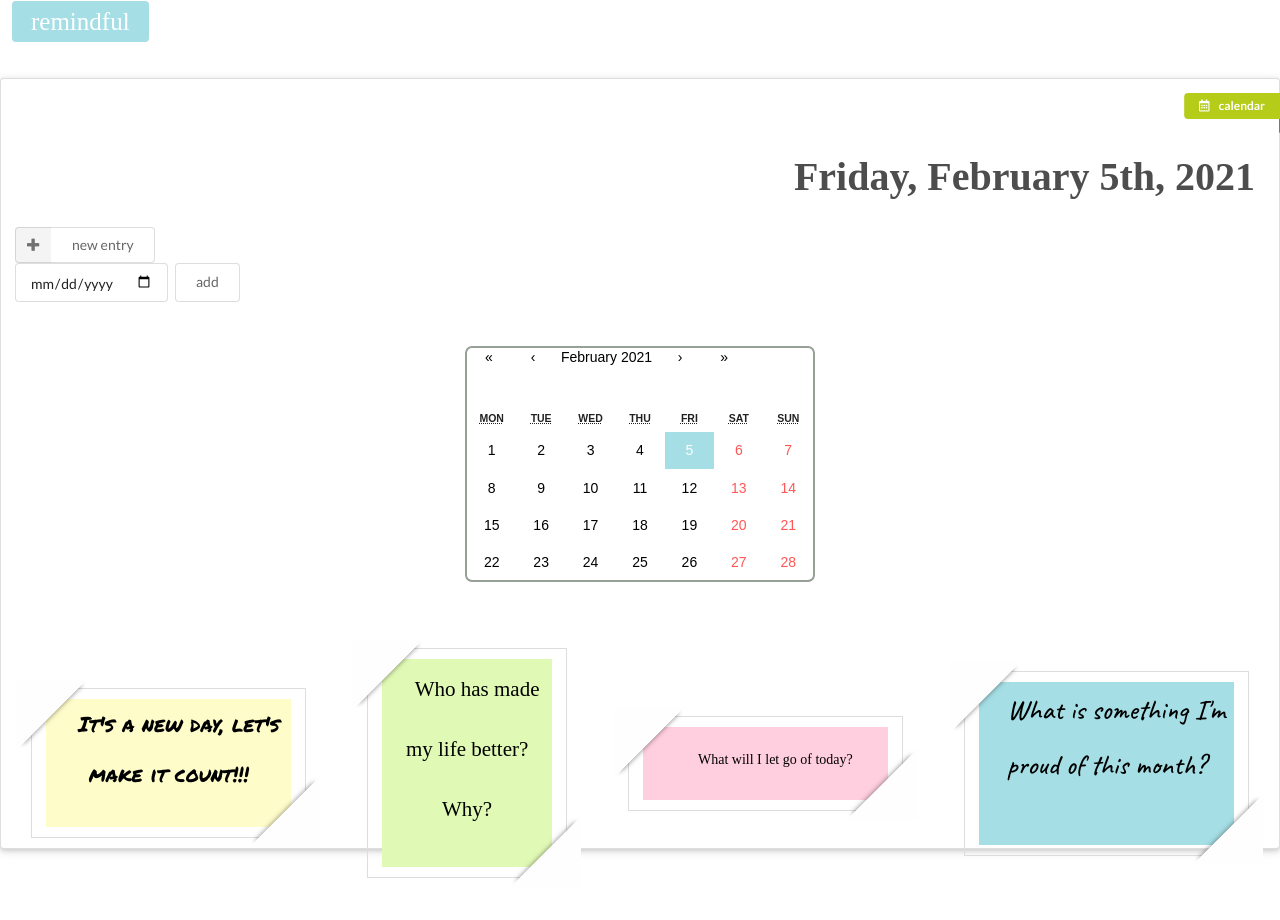
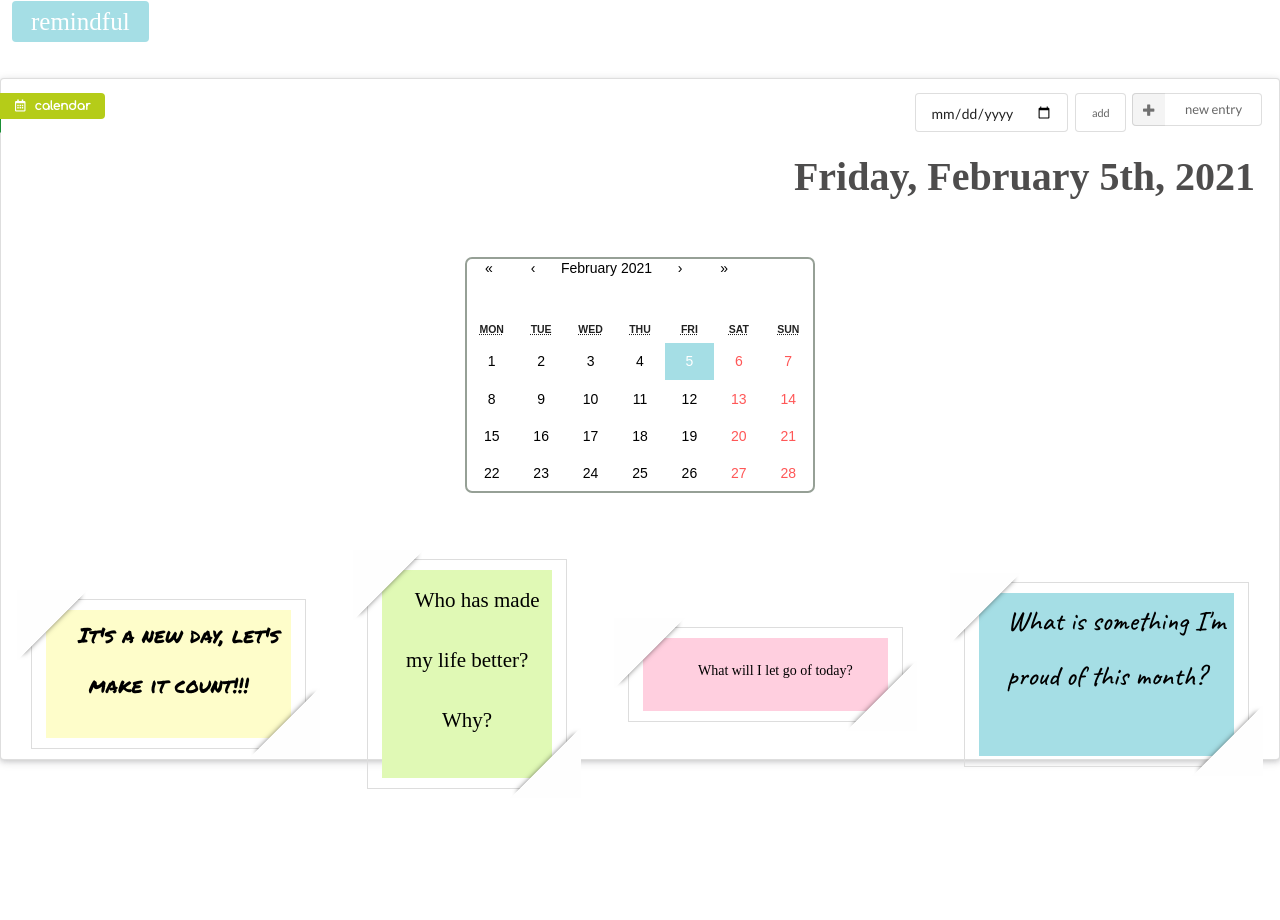
Before and after one commit to thecodeplanner/remindful-frontend, a React (Create React App) app: page /calendar in a window 1280 px wide. Both pictures are taken after a click on the element "new entry". Shown: the top 920 px of the page. After the commit the page ends 869 px from the top, so only its background shows below. Built offline with nearby package versions, Linux system fonts and the light colour scheme; a web font is replaced by a local one.

Commit message:
fixed format entries

```diff
--- a/src/AddDay.js
+++ b/src/AddDay.js
@@ -6,6 +6,7 @@ import { useHistory } from "react-router-dom";
 function AddDay({currentUser, onAddDay}) {
     const [day, setDay] = useState('')
     const history = useHistory()
+    console.log(day)
 
         function handleDayData(dayData) {
             onAddDay(dayData)
@@ -37,7 +38,7 @@ function AddDay({currentUser, onAddDay}) {
         }
 
     return (
-        <div className='ui form'>
+        <div className='ui form' id='add-day'>
         <form onSubmit={handleSubmit} className='fields'>
         <div className='field'>
 
@@ -47,7 +48,7 @@ function AddDay({currentUser, onAddDay}) {
         onChange={(e) => setDay(e.target.value)}
         />
         </div>
-        <input className="ui basic button" type="submit" value="add" />
+        <input className="ui mini basic button" type="submit" value="add" />
     </form>
     </div>
     )
--- a/src/App.js
+++ b/src/App.js
@@ -8,13 +8,11 @@ import Today from './Today'
 import Profile from './Profile'
 import DayDetails from './DayDetails'
 import Days from './Days'
-import { useHistory } from "react-router-dom";
 import { BrowserRouter as Router, Route, Switch} from 'react-router-dom'
 
 function App() {
   const [currentUser, setCurrentUser] = useState(null)
   const [days, setDays] = useState(null)
-  const history = useHistory()
 
   if (!days && currentUser) {
       fetch(`http://localhost:3000/users/${currentUser.id}`)
--- a/src/CalendarPage.js
+++ b/src/CalendarPage.js
@@ -9,37 +9,25 @@ function CalendarPage({ onAddDay, currentUser }) {
 
     const today = format(date, 'iiii, MMMM do, yyyy')
 
-    // console.log(chosenDay)
-
     function handleChangeDate(e) {
         setDate(e)
     }
-
-    // const dayToRender = days.filter((day) => {
-    //     return (
-    //         day.date === chosenDay
-    //         (setPickedDay(dayToRender))
-    //     )
-    // })
 
     function showAddDayForm() {
         setShowForm(!showForm)
     }
 
-
     return (
         <div className='ui raised segment'>
-            <div>
-            <a className="ui olive right ribbon label"><i className='calendar alternate outline icon'></i>calendar</a>
-                <h1 className="bungee-font"> {today} </h1>
 
-                <div className="ui basic labeled icon button" id='add-entry' onClick={showAddDayForm}>
+            <a className="ui olive ribbon label" id='cal-label'><i className='calendar alternate outline icon'></i>calendar</a>
+
+            <div className="ui small basic labeled icon button" id='add-entry' onClick={showAddDayForm}>
                 new entry
                 <i class="add icon"></i>
             </div>
-                {showForm ? <AddDay currentUser={currentUser} onAddDay={onAddDay}/> : null}
-
-            </div>
+            {showForm ? <AddDay currentUser={currentUser} onAddDay={onAddDay} /> : null}
+            <h1 className="bungee-font"> {today} </h1>
 
             <div className='calendar-container'>
                 <Calendar
@@ -47,7 +35,6 @@ function CalendarPage({ onAddDay, currentUser }) {
                     onChange={handleChangeDate}
                 />
             </div>
-
 
             <div className='ui three column grid'>
                 <div className='note-one'>
@@ -66,9 +53,6 @@ function CalendarPage({ onAddDay, currentUser }) {
                 </div>
 
             </div>
-
-
-
         </div>
 
 
--- a/src/DayCard.js
+++ b/src/DayCard.js
@@ -1,19 +1,18 @@
 // import { format } from "date-fns";
-import React from "react"
+import React, {useState} from "react"
 import { useHistory } from "react-router-dom";
 
-function DayCard({day, onDelete}) {
+function DayCard({ day, onDelete }) {
     const history = useHistory()
 
-    // const [date, setDate] = useState(day.date)
+    const [date, setDate] = useState('')
+    const originalDate = (day.date)
 
-    // function formatDate(date) {
-    //     let formattedDate = new Date(date.split('-'))
-    //     const options = { weekday: 'long', year: 'numeric', month: 'long', day: 'numeric' }
-    //     return  setDate(formattedDate.toLocaleDateString('en-US', options))
-    // }
-
-    // formatDate(day.date)
+    if (date === '') {
+        const formattedDate = new Date(originalDate.split('-'))
+        const options = { weekday: 'long', year: 'numeric', month: 'long', day: 'numeric' }
+        setDate(formattedDate.toLocaleDateString('en-US', options))
+    }
 
 
     function handleDate() {
@@ -21,9 +20,6 @@ function DayCard({day, onDelete}) {
     }
 
     function handleDelete() {
-
-        // console.log('delete')
-        // console.log(day.id)
 
         if (window.confirm('Are you sure you want to delete this entry?')) {
             fetch(`http://localhost:3000/days/${day.id}`, {
@@ -37,15 +33,16 @@ function DayCard({day, onDelete}) {
 
     return (
 
-        <div className='card' id='day-card' style={{backgroundColor: '#e0f9b5'}}>
-            <div onClick={handleDate}>
-                date: {day.date}
+        <div className='ui card' id='day-card' style={{ backgroundColor: '#e0f9b5' }}>
+            <div onClick={handleDate} className="content">
+                <div className="header">{date}</div>
             </div>
+
+            <div className='extra content'>
                 <button className="clear-button" onClick={handleDelete}>
                     <i className="trash alternate outline icon" />
                 </button>
-
-
+            </div>
 
         </div>
 
--- a/src/DayDetails.js
+++ b/src/DayDetails.js
@@ -140,7 +140,7 @@ function NewDay() {
             {/* GRATIFICATION DIV */}
             <div className='column'>
                 <div className=' ui raised segment ' style={{ backgroundColor: '#ffcfdf' }}>
-                    <a className="ui pink ribbon label"><i className='heart icon'></i>gratification</a>
+                    <a className="ui pink ribbon label" id='gratification-label'><i className='heart icon'></i>gratification</a>
                     <h3 className='grateful-title'>Today I'm grateful for ...</h3>
 
                     <button className='clear-button pencil' onClick={() => setIsEditingEntry(isEditingEntry => !isEditingEntry)}>
@@ -157,7 +157,7 @@ function NewDay() {
                     <div className="column" >
                         <div className='ui raised segment' style={{ backgroundColor: '#fefdca' }}>
 
-                            <a className="ui yellow ribbon label"><i className='bookmark icon'></i>priorities</a>
+                            <a className="ui yellow ribbon label" id='priorities-label'><i className='bookmark icon'></i>priorities</a>
                             <h3 className='to-do'>To Do</h3>
                             {taskItems}
                             <TaskForm setAllTasks={handleAddTask} dayId={day.id} />
@@ -166,7 +166,7 @@ function NewDay() {
                         {/* MOOD DIV */}
 
                         <div className='ui raised segment' style={{ backgroundColor: '#a5dee5' }}>
-                            <a className="ui teal ribbon label"><i className='smile outline icon'></i>mood</a>
+                            <a className="ui teal ribbon label" id='mood-label'><i className='smile outline icon'></i>mood</a>
                             <h4 className='mood-title'> How I'm feeling . . .</h4>
 
                             <button className='clear-button pencil' onClick={() => setIsEditingMood(isEditingMood => !isEditingMood)}>
--- a/src/Home.js
+++ b/src/Home.js
@@ -21,10 +21,10 @@ function Home() {
 
             <div className="signin-buttons">
 
-                <div class="ui medium basic buttons">
-                    <button class="ui button" onClick={handleLogin}>login</button>
-                    <div class="or"></div>
-                    <button class="ui button" onClick={handleSignup}>sign up</button>
+                <div className="ui medium basic buttons">
+                    <button className="ui button" onClick={handleLogin}>login</button>
+                    <div className="or"></div>
+                    <button className="ui button" onClick={handleSignup}>sign up</button>
                 </div>
 
             </div>
--- a/src/index.css
+++ b/src/index.css
@@ -98,10 +98,15 @@ button:hover {
   padding-bottom: 50px;
 }
 
-/* #add-entry {
-  float:left;
+ #add-entry {
+  float:right;
 
-} */
+}
+
+#add-day {
+  float:right;
+  padding-right: 10px;
+}
 
 
 .react-calendar {
@@ -255,7 +260,7 @@ button:hover {
 
 #day-card {
   cursor: pointer;
-  /* height: 300px; */
+  height: 100%;
 }
 
 
@@ -553,3 +558,20 @@ justify-content: right;
   font-size: 50px;
   color: #a5dee5
 }
+
+#cal-label {
+  font-family: 'Comfortaa', cursive;
+}
+
+#gratification-label {
+  font-family: 'Comfortaa', cursive;
+}
+
+
+#priorities-label {
+  font-family: 'Comfortaa', cursive;
+}
+
+#mood-label {
+  font-family: 'Comfortaa', cursive;
+}
```
Also changed, not shown: 1 other file (tests, documents, lock files or other folders). Lines whose indentation alone changed are shown as unchanged.
